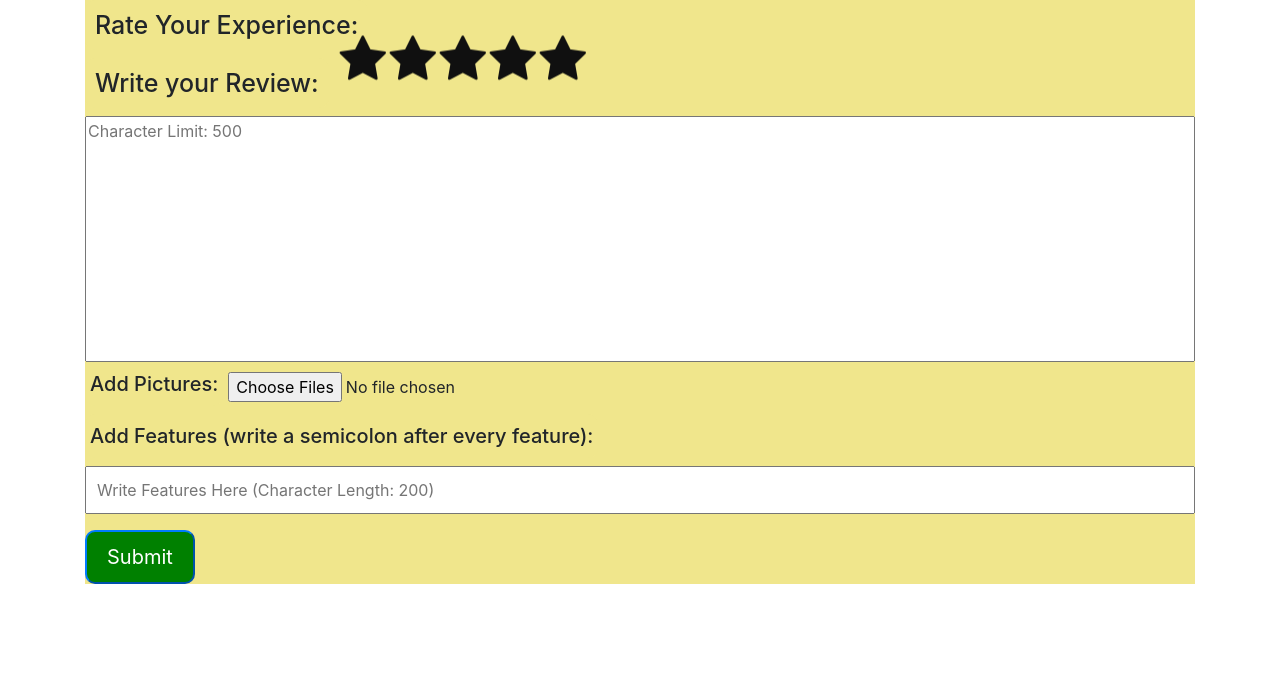
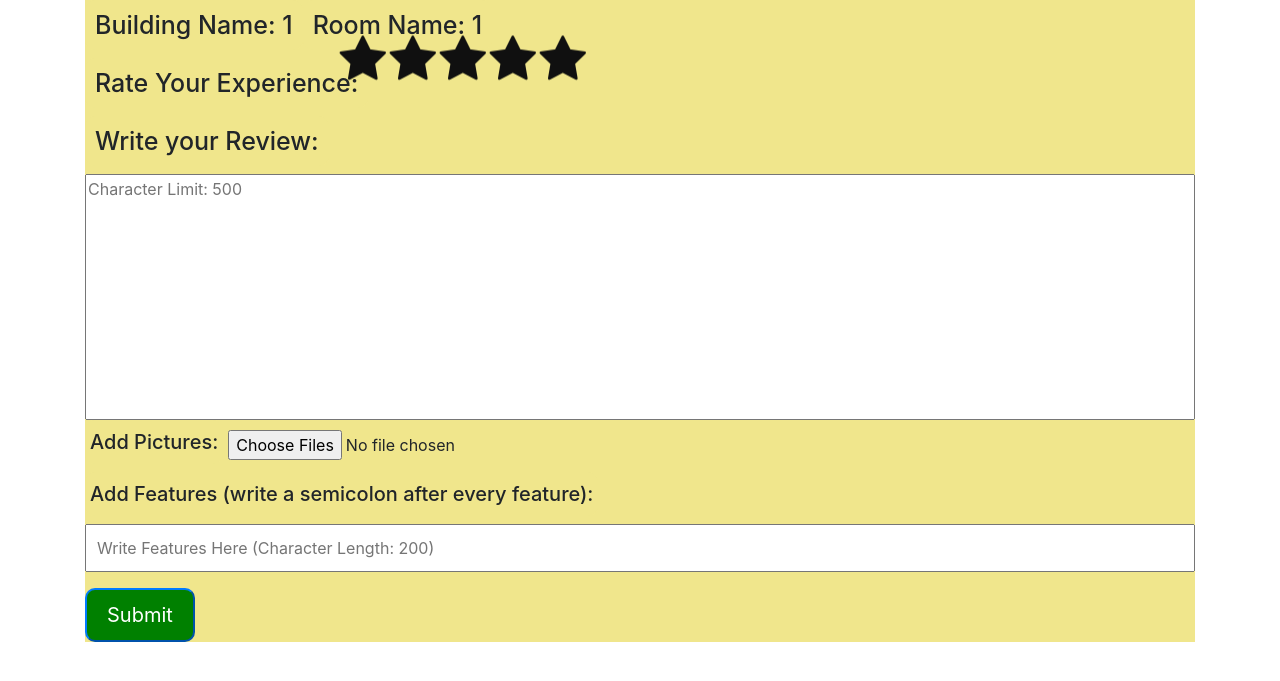
Before and after one commit to iffat-nafisa/RPI_classroom_rater, a Flask app: page /createReview/1/1 in a window 1280 px wide. Shown: the part 56-737 px from the top of the page. Run offline with Flask 2, Linux system fonts and the light colour scheme; some libraries are stand-ins or nearby versions.

Commit message:
Add room, building name on the add review page
Need to adjust the position of stars

```diff
--- a/classroomRater/templates/addReview.html
+++ b/classroomRater/templates/addReview.html
@@ -7,7 +7,12 @@
     <div class="container justify-content-left align-items-center">
         <div class="results">
             <form method="POST">
-
+            <div class="results">
+                <div class="row">
+                    <h2>Building Name: {{current_building}} </h2>
+                    <h2>Room Name: {{current_room}} </h2>
+                </div>
+            </div>
 
             <div class="row">
                 <!-- Prompt for user rating -->
--- a/classroomRater/views.py
+++ b/classroomRater/views.py
@@ -170,6 +170,8 @@ def checkStars():
 @views.route('/createReview/<buildingName>/<roomName>', methods=['GET', 'POST'])
 def createReview(buildingName, roomName):
     print("Before createReview", request.method)
+    current_building = buildingName
+    current_room = roomName
     if request.method == "POST": # this is the post request for when the submit button was pressed
         # send review to database
         review = request.form.get("reviewTextbox")
@@ -199,4 +201,4 @@ def createReview(buildingName, roomName):
         # move to the page that shows this room
         return redirect(url_for('views.viewRoom',buildingName=buildingName, roomName=roomName))
 
-    return render_template("addReview.html")
+    return render_template("addReview.html", **locals())
```
Also changed, not shown: classroomRater/classroomrater.db.
